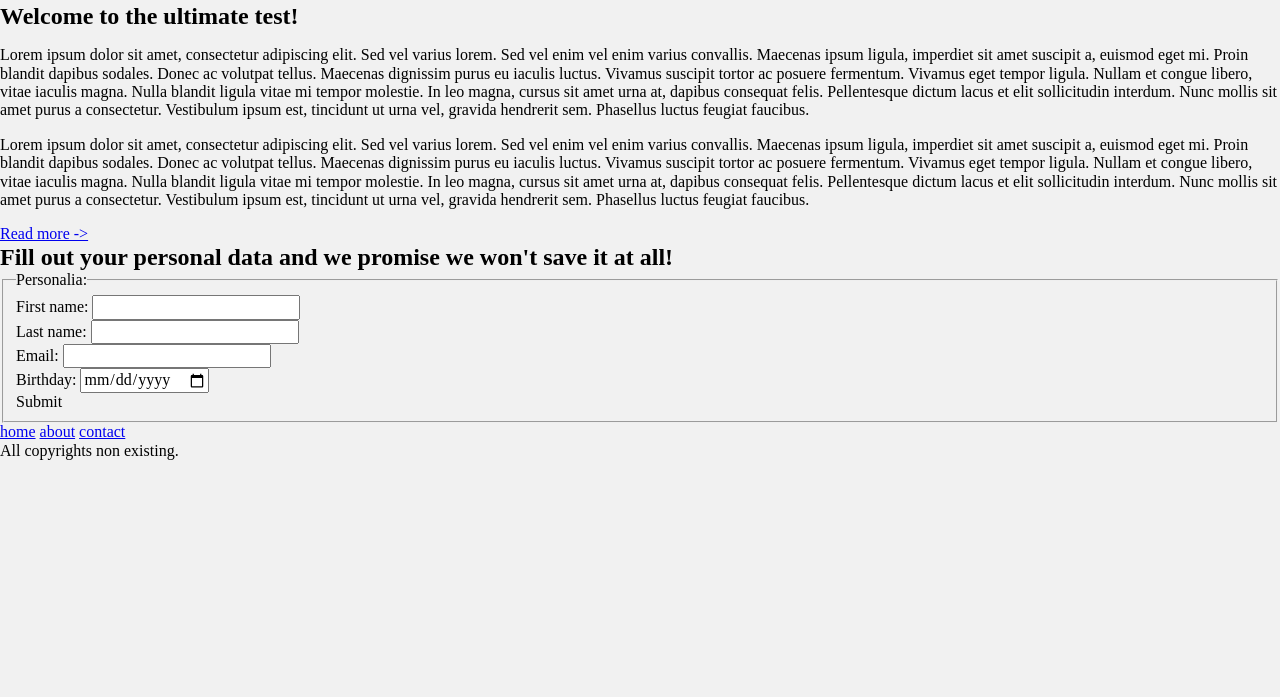
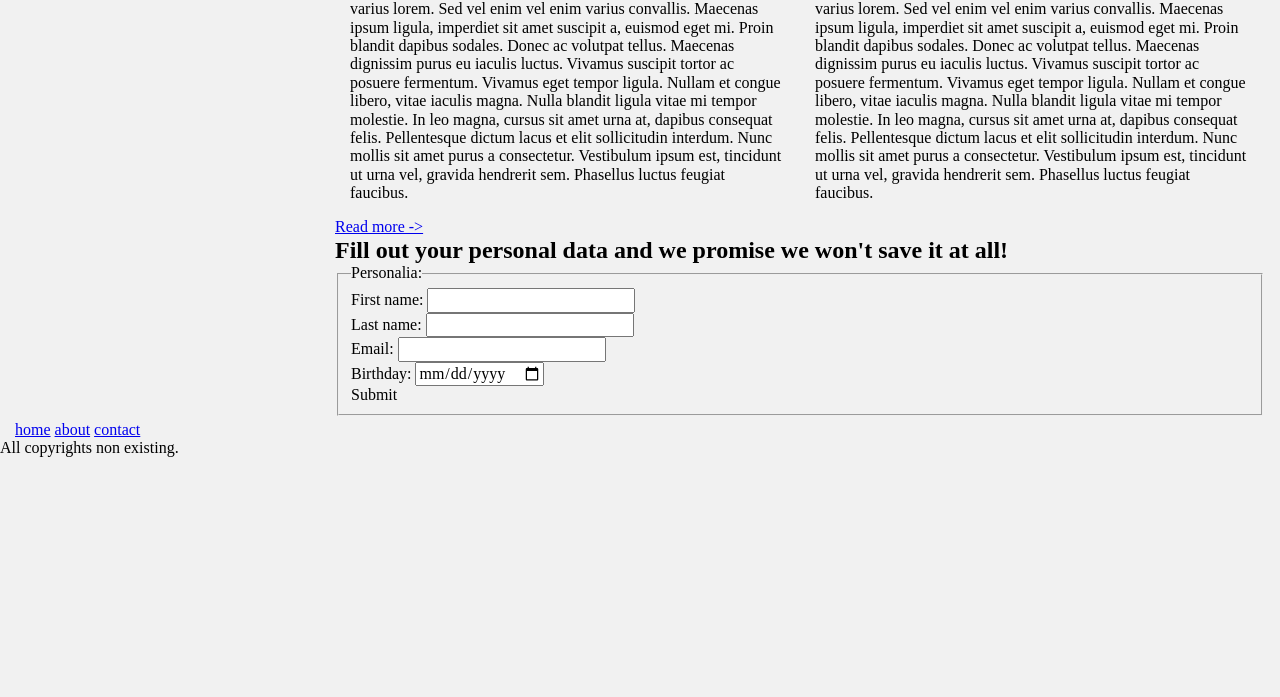
Before and after one commit to IT-Tick/css-architecture-challenge, a website: page index.html in a window 1280 px wide. Shown: the part 103-800 px from the top of the page. Drawn offline with nearby package versions, Linux system fonts and the light colour scheme; files that its build step writes are made by us from their sources.

Commit message:
Create basic grid styles

```diff
--- a/styles/styles.scss
+++ b/styles/styles.scss
@@ -1,11 +1,14 @@
 // imports
 @import './normalize';
+@import './_mixins';
 
 // variables
 $background-color: #f1f1f1;
 $text-color: black;
 
 $font-size: 16px;
+
+$columns-number: 4;
 
 * {
     box-sizing: border-box;
@@ -20,3 +23,15 @@ body {
 h1, h2, h3, h4, h5, h6 {
     margin: 0;
 }
+
+// grid
+.row {
+    display: inline-table;
+    width: 100%;
+}
+@for $i from 1 through $columns-number {
+    .col-#{$i} {
+        @include col;
+        width: 100% / $columns-number * $i;
+    }
+}
```
